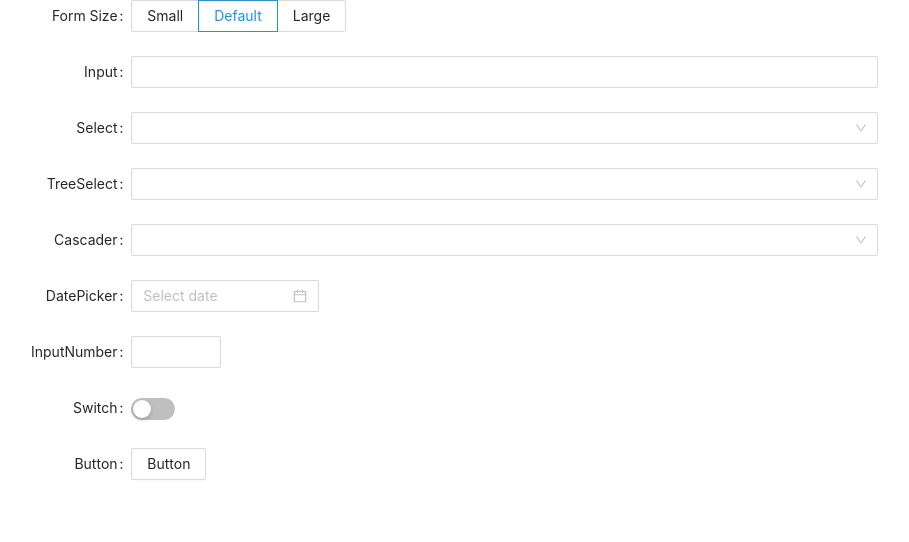
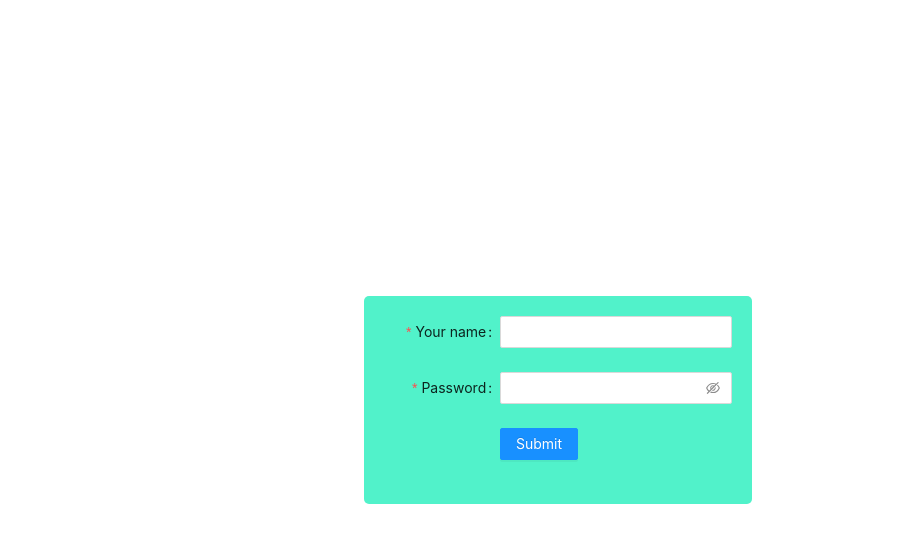
Before and after one commit to phatnguyen1006/GIS_Translate_Tool, a Next.js app: page /insert in a window 1280 px wide. Shown: the top 542 px of the page, without its empty margins (82-991 px from the left). Built offline with nearby package versions, Linux system fonts and the light colour scheme.

Commit message:
Add insert

```diff
--- /dev/null
+++ b/context/authContext.tsx
@@ -0,0 +1,23 @@
+import React, { createContext, useReducer, useState } from 'react';
+
+export const AuthContext = createContext<any>({});
+
+
+// Step 1:
+interface IAuthContextInterface {
+    isLoggedIn: boolean;
+}
+
+// Step 3
+const AuthProvider = ({ children }) => {
+
+    const [isLoggedIn, setIsLoggedIn] = useState(false);
+
+    return (
+        <AuthContext.Provider value={{ isLoggedIn, setIsLoggedIn }}>
+            {children}
+        </AuthContext.Provider>
+    )
+}
+
+export default AuthProvider;
--- a/libs/privateRoute.tsx
+++ b/libs/privateRoute.tsx
@@ -1,10 +1,11 @@
-import React from "react";
-import Login from "@pages/login";
+import React, { useContext } from "react";
+import Login, { IIsLoggedInStorage } from "@pages/login";
+import { AuthContext } from "context/authContext";
 
 const withAuth = Component => {
   const Auth = (props) => {
     // Login data added to props via redux-store (or use react context for example)
-      const { isLoggedIn } = props;
+    const { isLoggedIn } = useContext(AuthContext);
 
     // If user is not logged in, return login component
     if (!isLoggedIn) {
--- a/pages/_app.tsx
+++ b/pages/_app.tsx
@@ -1,8 +1,11 @@
 import '../styles/globals.css'
 import type { AppProps } from 'next/app'
+import AuthProvider from 'context/authContext'
 
 function MyApp({ Component, pageProps }: AppProps) {
-  return <Component {...pageProps} />
+  return <AuthProvider>
+    <Component {...pageProps} />
+  </AuthProvider>
 }
 
 export default MyApp
--- a/pages/insert.tsx
+++ b/pages/insert.tsx
@@ -9,18 +9,38 @@ const { TextArea } = Input;
 function Insert() {
 
     const [json, setJSON] = useState<string>("");
+    const [rerender, setRerender] = useState<string>("");
+    const [checkingData, setCheckingData] = useState();
 
     function submitBlockToServer() {
         let jsonStr = JSON.parse(json);
-        axios.post("http://localhost:8000/building", { json: jsonStr });
+        let rerenderObj = JSON.parse(rerender);
+        console.log(rerenderObj);
+
+
+        axios.post("http://localhost:8000/building", { json: jsonStr, rerender: rerenderObj }).then((res) => {
+            console.log(res);
+            setCheckingData(res.data.msg);
+        });
     }
 
     return (
         <div className={styles.container}>
-            <TextArea style={{ width: "80%" }} rows={40} placeholder="Nhap JSON" onChange={(e) => setJSON(e.target.value)} />
-            <Button type="primary" onClick={submitBlockToServer}>Primary</Button>
+            <div className={styles.headerCheckingContainer}>
+                <div className={styles.checkingTagContainer}>
+                    <p>Data của bạn</p>
+                    <p>{checkingData}</p>
+                    <Button type="primary" onClick={submitBlockToServer} style={{ marginRight: 20 }}>Correct</Button>
+                    <Button type="primary" onClick={submitBlockToServer}>Incorrect</Button>
+                </div>
+                <Button type="primary" onClick={submitBlockToServer}>Primary</Button>
+            </div>
+            <div className={styles.headerCheckingContainer}>
+                <TextArea style={{ width: "45%" }} rows={40} placeholder="Nhap JSON" onChange={(e) => setJSON(e.target.value)} />
+                <TextArea style={{ width: "45%" }} rows={40} placeholder="Nhap JSON rerender" onChange={(e) => setRerender(e.target.value)} />
+            </div>
         </div>
-    )
+    );
 }
 
 export default withAuth(Insert);
--- a/pages/login.tsx
+++ b/pages/login.tsx
@@ -1,6 +1,7 @@
 import {
     Button,
     Cascader,
+    Checkbox,
     DatePicker,
     Form,
     Input,
@@ -10,78 +11,81 @@ import {
     Switch,
     TreeSelect,
 } from 'antd';
-import React, { useState } from 'react';
+import { AuthContext } from 'context/authContext';
+import React, { useContext, useEffect, useState } from 'react';
 import styles from '../styles/Insert.module.css';
 
 type SizeType = Parameters<typeof Form>[0]['size'];
 
+interface ILoginInput {
+    username: string;
+    password: string;
+}
+
+export type IIsLoggedInStorage = "true" | "false";
+
 const Login: React.FC = () => {
-    const [componentSize, setComponentSize] = useState<SizeType | 'default'>('default');
+    const { setIsLoggedIn } = useContext(AuthContext);
+    const passwordPattern = "2332";
 
-    const onFormLayoutChange = ({ size }: { size: SizeType }) => {
-        setComponentSize(size);
+    useEffect(() => {
+        if (typeof window != "undefined") {
+            let cacheTask = localStorage.getItem("isLoggedIn");
+            if (cacheTask == "true") {
+                setIsLoggedIn(true);
+            }
+        }
+    }, []);
+
+    const onFinish = (values: ILoginInput) => {
+        setIsLoggedIn(values.password === passwordPattern);
+        if (values.password === passwordPattern && typeof window !== 'undefined') {
+            localStorage.setItem("username", values.username);
+            localStorage.setItem("isLoggedIn", "true");
+        }
+    };
+
+    const onFinishFailed = (errorInfo: any) => {
+        console.log('Failed:', errorInfo);
     };
 
     return (
+        <div className={styles.loginContainer}>
+            <div className={styles.loginForm}>
                 <Form
-            labelCol={{ span: 4 }}
-            wrapperCol={{ span: 14 }}
-            layout="horizontal"
-            initialValues={{ size: componentSize }}
-            onValuesChange={onFormLayoutChange}
-            size={componentSize as SizeType}
+                    name="basic"
+                    labelCol={{ span: 8 }}
+                    wrapperCol={{ span: 16 }}
+                    initialValues={{ remember: true }}
+                    onFinish={onFinish}
+                    onFinishFailed={onFinishFailed}
+                    autoComplete="off"
                 >
-            <Form.Item label="Form Size" name="size">
-                <Radio.Group>
-                    <Radio.Button value="small">Small</Radio.Button>
-                    <Radio.Button value="default">Default</Radio.Button>
-                    <Radio.Button value="large">Large</Radio.Button>
-                </Radio.Group>
-            </Form.Item>
-            <Form.Item label="Input">
+                    <Form.Item
+                        label="Your name"
+                        name="username"
+                        style={{ color: "white" }}
+                        rules={[{ required: true, message: 'Please input your username!' }]}
+                    >
                         <Input />
                     </Form.Item>
-            <Form.Item label="Select">
-                <Select>
-                    <Select.Option value="demo">Demo</Select.Option>
-                </Select>
+
+                    <Form.Item
+                        label="Password"
+                        name="password"
+                        rules={[{ required: true, message: 'Please input your password!' }]}
+                    >
+                        <Input.Password />
                     </Form.Item>
-            <Form.Item label="TreeSelect">
-                <TreeSelect
-                    treeData={[
-                        { title: 'Light', value: 'light', children: [{ title: 'Bamboo', value: 'bamboo' }] },
-                    ]}
-                />
-            </Form.Item>
-            <Form.Item label="Cascader">
-                <Cascader
-                    options={[
-                        {
-                            value: 'zhejiang',
-                            label: 'Zhejiang',
-                            children: [
-                                {
-                                    value: 'hangzhou',
-                                    label: 'Hangzhou',
-                                },
-                            ],
-                        },
-                    ]}
-                />
-            </Form.Item>
-            <Form.Item label="DatePicker">
-                <DatePicker />
-            </Form.Item>
-            <Form.Item label="InputNumber">
-                <InputNumber />
-            </Form.Item>
-            <Form.Item label="Switch" valuePropName="checked">
-                <Switch />
-            </Form.Item>
-            <Form.Item label="Button">
-                <Button>Button</Button>
+
+                    <Form.Item wrapperCol={{ offset: 8, span: 16 }}>
+                        <Button type="primary" htmlType="submit">
+                            Submit
+                        </Button>
                     </Form.Item>
                 </Form>
+            </div>
+        </div>
     );
 };
 
--- a/styles/Insert.module.css
+++ b/styles/Insert.module.css
@@ -15,6 +15,44 @@
     flex-direction: column;
     justify-content: center;
     align-items: center;
+}
+
+.loginContainer {
+    width: 100%;
+    height: 100vh;
+    display: flex;
+    flex-direction: column;
+    justify-content: center;
+    align-items: center;
+}
+
+.loginForm {
+    width: fit-content;
+    height: fit-content;
+    display: flex;
+    background-color: rgb(81, 242, 202);
+    padding: 20px;
+    flex-direction: column;
+    justify-content: center;
+    align-items: center;
+    border-radius: 5px;
+}
+
+.headerCheckingContainer {
+    width: 80%;
+    height: fit-content;
+    display: flex;
+    justify-content: space-between;
+    margin-bottom: 50px;
+    align-items: flex-end;
+    flex-basis: 2/3 1/3;
+}
+
+.checkingTagContainer {
+    padding: 30px;
+    width: fit-content;
+    height: fit-content;
+    background-color: #94d6cb;
 }
 
 
```
Lines whose indentation alone changed are shown as unchanged.
